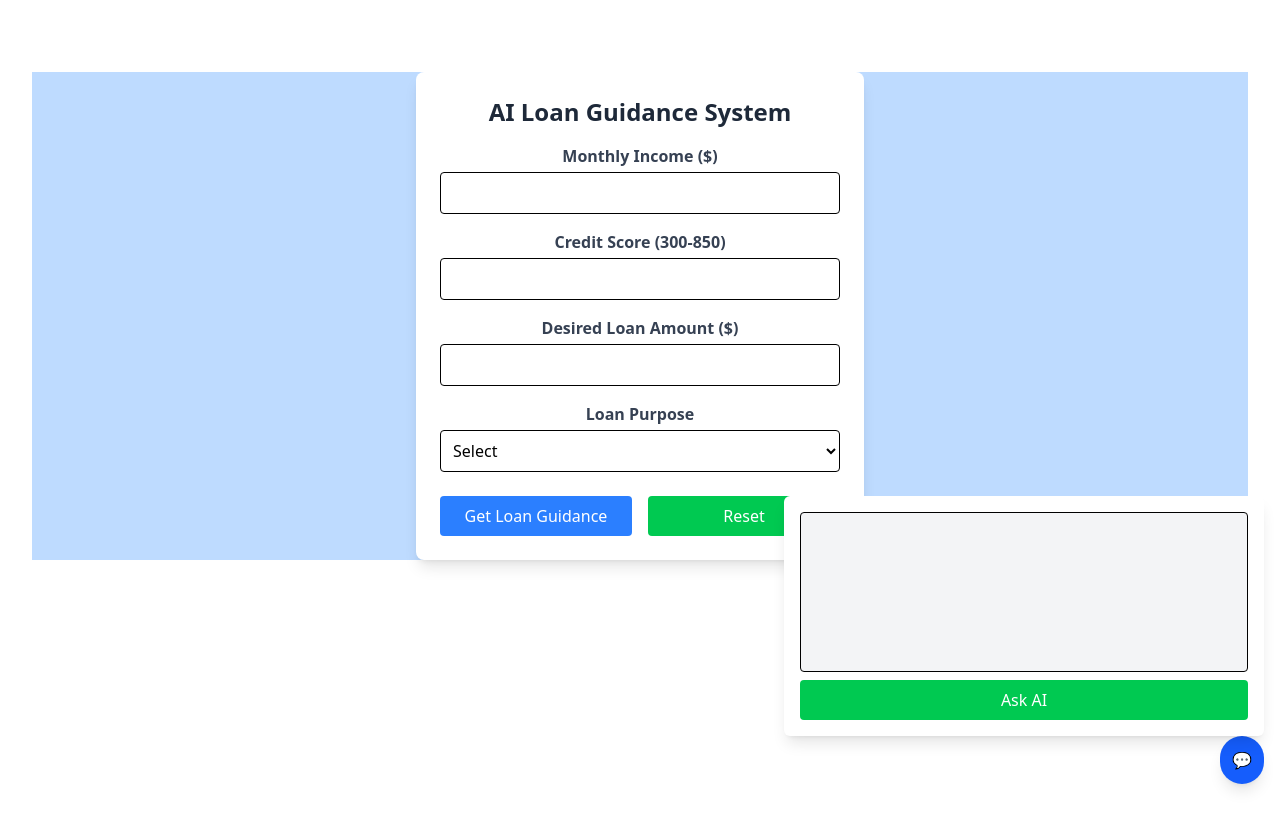
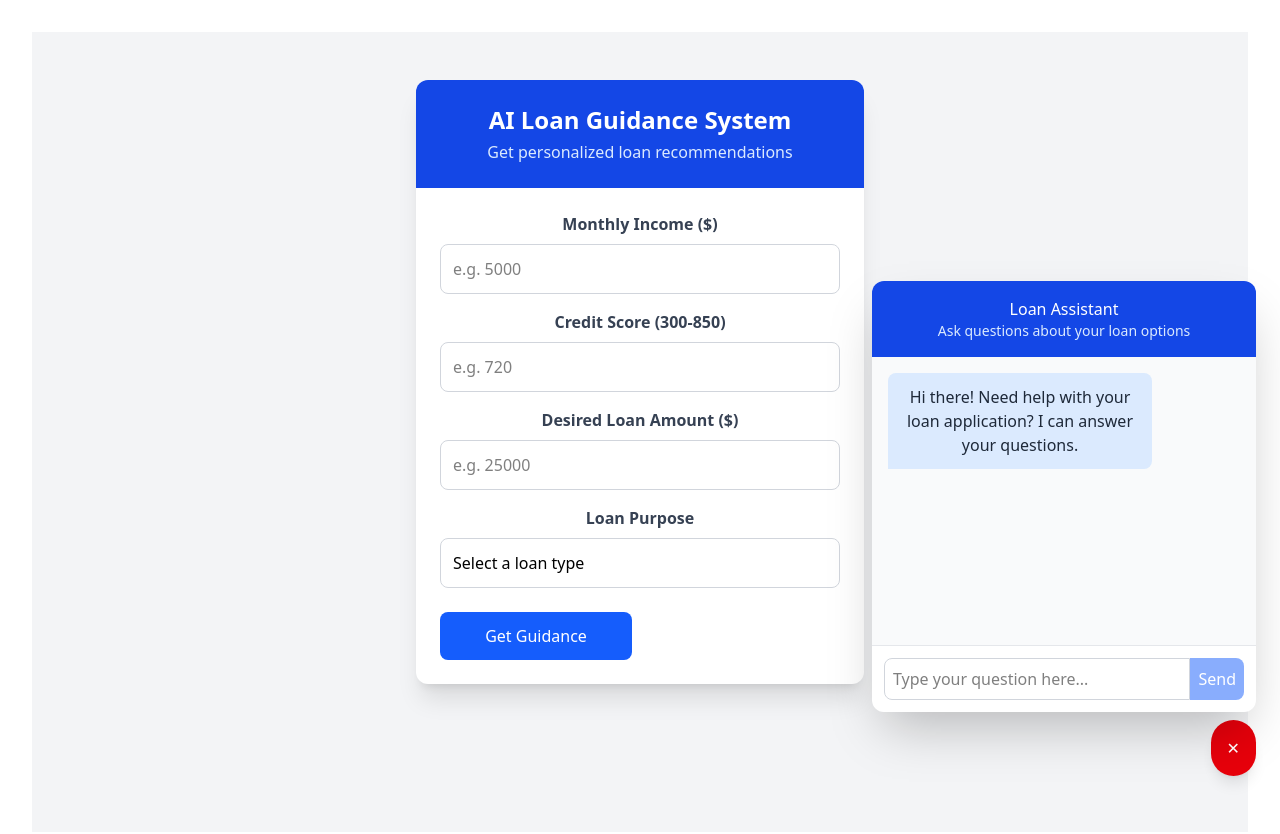
Before and after one commit to chetankumar-rs/LUMEN-AI, a React (Vite) app in the folder frontend/loan-app/: page /LoanGuidance in a window 1280 px wide. Both pictures are taken after a click on the button "Open chat". Shown: the top 834 px of the page. Before the commit the page ends 800 px from the top, so only its background shows below. Built offline with nearby package versions, Linux system fonts and the light colour scheme.

Commit message:
Updated the LoanGuidance page

```diff
--- a/frontend/loan-app/src/components/features/LoanGuidance.jsx
+++ b/frontend/loan-app/src/components/features/LoanGuidance.jsx
@@ -2,17 +2,31 @@ import React, { useState } from 'react';
 import { GoogleGenerativeAI } from '@google/generative-ai';
 
 const InputField = ({ label, name, value, onChange, ...rest }) => (
-    <div>
-        <label className="block text-gray-700 font-semibold mb-1">{label}</label>
-        <input type="number" name={name} value={value} onChange={onChange} className="w-full p-2 border rounded" {...rest} />
+    <div className="mb-4">
+        <label htmlFor={name} className="block text-gray-700 font-semibold mb-2">{label}</label>
+        <input
+            id={name}
+            type="number"
+            name={name}
+            value={value}
+            onChange={onChange}
+            className="w-full p-3 border border-gray-300 rounded-lg focus:ring-2 focus:ring-blue-500 focus:border-blue-500 transition-all"
+            {...rest}
+        />
     </div>
 );
 
 const SelectField = ({ label, name, value, onChange }) => (
-    <div>
-        <label className="block text-gray-700 font-semibold mb-1">{label}</label>
-        <select name={name} value={value} onChange={onChange} className="w-full p-2 border rounded">
-            <option value="">Select</option>
+    <div className="mb-4">
+        <label htmlFor={name} className="block text-gray-700 font-semibold mb-2">{label}</label>
+        <select
+            id={name}
+            name={name}
+            value={value}
+            onChange={onChange}
+            className="w-full p-3 border border-gray-300 rounded-lg focus:ring-2 focus:ring-blue-500 focus:border-blue-500 transition-all appearance-none bg-white"
+        >
+            <option value="">Select a loan type</option>
             <option value="Home Loan">Home Loan</option>
             <option value="Car Loan">Car Loan</option>
             <option value="Personal Loan">Personal Loan</option>
@@ -20,39 +34,36 @@ const SelectField = ({ label, name, value, onChange }) => (
     </div>
 );
 
-const Button = ({ onClick, text, color }) => (
-    <button onClick={onClick} className={`bg-${color}-500 text-white p-2 rounded w-full`}>{text}</button>
+const Button = ({ onClick, text, color, disabled = false }) => (
+    <button
+        onClick={onClick}
+        disabled={disabled}
+        className={`bg-${color}-600 hover:bg-${color}-700 text-white py-3 px-6 rounded-lg font-medium transition-colors w-full flex items-center justify-center ${disabled ? 'opacity-50 cursor-not-allowed' : ''}`}
+    >
+        {text}
+    </button>
 );
 
-const AlertBox = ({ message }) => (
-    <div className="mt-4 p-3 bg-gray-100 border-l-4 border-gray-600 text-gray-800 rounded">
-        {message}
-    </div>
-);
+const AIResponseBox = ({ response, loading }) => {
+    if (loading) {
+        return (
+            <div className="mt-6 p-5 bg-gray-50 border border-gray-200 rounded-lg animate-pulse">
+                <div className="h-4 bg-gray-200 rounded w-3/4 mb-3"></div>
+                <div className="h-4 bg-gray-200 rounded w-1/2 mb-3"></div>
+                <div className="h-4 bg-gray-200 rounded w-5/6"></div>
+            </div>
+        );
+    }
 
-// 🔹 AI Response Formatting Component
-const AIResponseBox = ({ response }) => {
     if (!response) return null;
 
-    const formattedResponse = response.split("**").map((item, index, arr) => {
-        if (index % 2 === 1) {
-            return (
-                <li key={index}>
-                    <strong>{item}:</strong> {arr[index + 1]}
-                </li>
-            );
-        }
-        return null;
-    }).filter(Boolean);
-
     return (
-        <div className="mt-4 p-3 bg-gray-100 border-l-4 border-gray-600 text-gray-800 rounded">
-            <ul className="list-disc pl-4">{formattedResponse}</ul>
+        <div className="mt-6 p-5 bg-blue-50 border-l-4 border-blue-500 rounded-lg shadow-sm">
+            <h3 className="text-lg font-semibold text-blue-800 mb-3">Loan Analysis Results</h3>
+            <p className="text-gray-700 whitespace-pre-line">{response}</p>
         </div>
     );
 };
-
-
 
 
 const LoanGuidance = () => {
@@ -62,8 +73,7 @@ const LoanGuidance = () => {
         loanAmount: '',
         loanPurpose: ''
     });
-    const [messages, setMessages] = useState([]);
-    const[loading,setLoading]=useState(true);
+    const [loading, setLoading] = useState(false);
     const [recommendation, setRecommendation] = useState('');
     const [error, setError] = useState('');
 
@@ -73,6 +83,8 @@ const LoanGuidance = () => {
             ...prev,
             [name]: value
         }));
+        // Clear error when user starts typing
+        if (error) setError('');
     };
 
     const resetForm = () => {
@@ -81,7 +93,23 @@ const LoanGuidance = () => {
         setError('');
     };
 
+    const validateForm = () => {
+        if (!userInput.income || !userInput.creditScore || !userInput.loanAmount || !userInput.loanPurpose) {
+            setError('Please fill in all fields to get loan guidance');
+            return false;
+        }
+
+        if (userInput.creditScore < 300 || userInput.creditScore > 850) {
+            setError('Credit score must be between 300 and 850');
+            return false;
+        }
+
+        return true;
+    };
+
     const generateAIResponse = async () => {
+        if (!validateForm()) return;
+
         setLoading(true);
         const API_KEY = "AIzaSyCa9EL6KJcV1LK7RA6hRKdnvGSt_CxK-Mo";
         const genAI = new GoogleGenerativeAI(API_KEY);
@@ -91,94 +119,204 @@ const LoanGuidance = () => {
             const result = await model.generateContent([`Loan details: ${JSON.stringify(userInput)}`]);
 
             const responseText = result?.response?.text() || "AI did not return a response.";
-            console.log(responseText);
-
-            // 🔹 Format AI Response into Points
-            const formattedResponse = responseText.split("**").map((item, index, arr) => {
-                if (index % 2 === 1) {
-                    return `<strong>${item}:</strong> ${arr[index + 1]}`;
-                }
-                return null;
-            }).filter(Boolean).join("<br/>");
-
-            setMessages(prev => [...prev, { role: 'assistant', content: formattedResponse }]);
-            setRecommendation(responseText);  // Store in LoanGuidance
+            setRecommendation(responseText);
         } catch (error) {
             console.error('AI Error:', error);
-            setMessages(prev => [...prev, { role: 'assistant', content: "⚠️ Error fetching AI response. Please check your API key and network connection." }]);
-        }
-        setLoading(false);
-    };
-
-
-
-    return (
-        <div>
-            <div className="max-w-md mx-auto mt-10 p-6 bg-white shadow-lg rounded-lg">
-                <h2 className="text-2xl font-bold text-center text-gray-800 mb-4">AI Loan Guidance System</h2>
-                {error && <p className="text-red-600 font-semibold text-center">{error}</p>}
-                <div className="space-y-4">
-                    <InputField label="Monthly Income ($)" name="income" value={userInput.income} onChange={handleInputChange} min="0" />
-                    <InputField label="Credit Score (300-850)" name="creditScore" value={userInput.creditScore} onChange={handleInputChange} min="300" max="850" />
-                    <InputField label="Desired Loan Amount ($)" name="loanAmount" value={userInput.loanAmount} onChange={handleInputChange} min="0" />
-                    <SelectField label="Loan Purpose" name="loanPurpose" value={userInput.loanPurpose} onChange={handleInputChange} />
-                </div>
-                <div className="flex justify-between gap-4 mt-6">
-                    <Button onClick={generateAIResponse} text="Get Loan Guidance" color="blue" />
-                    <Button onClick={resetForm} text="Reset" color="green" />
-                </div>
-                <AIResponseBox response={recommendation} />
-            </div>
-            <ChatBot userInput={userInput} setRecommendation={setRecommendation} />
-        </div>
-    );
-};
-
-const ChatBot = ({ userInput, setRecommendation }) => {
-    const [isOpen, setIsOpen] = useState(false);
-    const [messages, setMessages] = useState([]);
-    const [loading, setLoading] = useState(false);
-
-    const API_KEY = "AIzaSyCa9EL6KJcV1LK7RA6hRKdnvGSt_CxK-Mo";
-    const genAI = new GoogleGenerativeAI(API_KEY);
-
-    const generateAIResponse = async () => {
-        setLoading(true);
-        try {
-            const model = genAI.getGenerativeModel({ model: 'gemini-1.5-flash' });
-            const result = await model.generateContent([`Loan details: ${JSON.stringify(userInput)}`]);
-
-            const responseText = result?.response?.text() || "AI did not return a response.";
-            console.log(responseText);
-
-            // 🔹 Format AI Response into Points
-            const formattedResponse = responseText.split("**").map((item, index, arr) => {
-                if (index % 2 === 1) {
-                    return `<strong>${item}:</strong> ${arr[index + 1]}`;
-                }
-                return null;
-            }).filter(Boolean).join("<br/>");
-
-            setMessages(prev => [...prev, { role: 'assistant', content: formattedResponse }]);
-            setRecommendation(responseText);  // Store in LoanGuidance
-        } catch (error) {
-            console.error('AI Error:', error);
-            setMessages(prev => [...prev, { role: 'assistant', content: "⚠️ Error fetching AI response. Please check your API key and network connection." }]);
+            setError('Unable to get AI guidance at this time. Please try again later.');
         }
         setLoading(false);
     };
 
     return (
-        <div className="fixed bottom-4 right-4 z-50">
-            <button onClick={() => setIsOpen(!isOpen)} className="bg-blue-600 p-3 rounded-full shadow-lg hover:bg-blue-700">💬</button>
+        <div className="min-h-screen bg-gray-100 py-12 px-4 sm:px-6 lg:px-8 flex flex-col items-center">
+            <div className="max-w-md w-full bg-white shadow-xl rounded-xl overflow-hidden">
+                <div className="bg-blue-700 p-6">
+                    <h2 className="text-2xl font-bold text-white text-center">AI Loan Guidance System</h2>
+                    <p className="text-blue-100 text-center mt-1">Get personalized loan recommendations</p>
+                </div>
+
+                <div className="p-6">
+                    {error && (
+                        <div className="mb-4 p-3 bg-red-50 border-l-4 border-red-500 text-red-700 rounded">
+                            <p className="font-medium">⚠️ {error}</p>
+                        </div>
+                    )}
+
+                    <InputField
+                        label="Monthly Income ($)"
+                        name="income"
+                        value={userInput.income}
+                        onChange={handleInputChange}
+                        min="0"
+                        placeholder="e.g. 5000"
+                    />
+
+                    <InputField
+                        label="Credit Score (300-850)"
+                        name="creditScore"
+                        value={userInput.creditScore}
+                        onChange={handleInputChange}
+                        min="300"
+                        max="850"
+                        placeholder="e.g. 720"
+                    />
+
+                    <InputField
+                        label="Desired Loan Amount ($)"
+                        name="loanAmount"
+                        value={userInput.loanAmount}
+                        onChange={handleInputChange}
+                        min="0"
+                        placeholder="e.g. 25000"
+                    />
+
+                    <SelectField
+                        label="Loan Purpose"
+                        name="loanPurpose"
+                        value={userInput.loanPurpose}
+                        onChange={handleInputChange}
+                    />
+
+                    <div className="grid grid-cols-2 gap-4 mt-6">
+                        <Button
+                            onClick={generateAIResponse}
+                            text={loading ? "Processing..." : "Get Guidance"}
+                            color="blue"
+                            disabled={loading}
+                        />
+                        <Button
+                            onClick={resetForm}
+                            text="Reset Form"
+                            color="gray"
+                            disabled={loading}
+                        />
+                    </div>
+
+                    <AIResponseBox response={recommendation} loading={loading} />
+                </div>
+            </div>
+
+            <ChatBotWidget userInput={userInput} setRecommendation={setRecommendation} />
+        </div>
+    );
+};
+
+const ChatBotWidget = ({ userInput, setRecommendation }) => {
+    const [isOpen, setIsOpen] = useState(false);
+    const [messages, setMessages] = useState([
+        { role: 'assistant', content: 'Hi there! Need help with your loan application? I can answer your questions.' }
+    ]);
+    const [loading, setLoading] = useState(false);
+    const [userMessage, setUserMessage] = useState('');
+    const messagesEndRef = React.useRef(null);
+
+    const API_KEY = "AIzaSyCa9EL6KJcV1LK7RA6hRKdnvGSt_CxK-Mo";
+    const genAI = new GoogleGenerativeAI(API_KEY);
+
+    React.useEffect(() => {
+        if (messagesEndRef.current) {
+            messagesEndRef.current.scrollIntoView({ behavior: 'smooth' });
+        }
+    }, [messages]);
+
+    const sendMessage = async () => {
+        if (!userMessage.trim()) return;
+
+        // Add user message to chat
+        setMessages(prev => [...prev, { role: 'user', content: userMessage }]);
+        const sentMessage = userMessage;
+        setUserMessage('');
+        setLoading(true);
+
+        try {
+            const model = genAI.getGenerativeModel({ model: 'gemini-1.5-flash' });
+            // Include both the user's question and their loan details for context
+            const result = await model.generateContent([
+                `User question: ${sentMessage}`,
+                `User loan details: ${JSON.stringify(userInput)}`
+            ]);
+
+            const responseText = result?.response?.text() || "I'm sorry, I couldn't generate a response. Please try again.";
+
+            setMessages(prev => [...prev, { role: 'assistant', content: responseText }]);
+
+            // Update the main recommendation if this is a guidance request
+            if (sentMessage.toLowerCase().includes('recommend') ||
+                sentMessage.toLowerCase().includes('guidance') ||
+                sentMessage.toLowerCase().includes('advice')) {
+                setRecommendation(responseText);
+            }
+        } catch (error) {
+            console.error('AI Error:', error);
+            setMessages(prev => [...prev, {
+                role: 'assistant',
+                content: "I'm having trouble connecting right now. Please try again in a moment."
+            }]);
+        }
+
+        setLoading(false);
+    };
+
+    return (
+        <div className="fixed bottom-6 right-6 z-50">
+            {/* Chat toggle button */}
+            <button
+                onClick={() => setIsOpen(!isOpen)}
+                className={`${isOpen ? 'bg-red-600 hover:bg-red-700' : 'bg-blue-600 hover:bg-blue-700'} p-4 rounded-full shadow-lg transition-colors flex items-center justify-center text-white`}
+                aria-label={isOpen ? "Close chat" : "Open chat"}
+            >
+                {isOpen ? '✕' : '💬'}
+            </button>
+
             {isOpen && (
-                <div className="bg-white p-4 shadow-lg rounded-md w-120 absolute bottom-12 right-0">
-                    <div className="h-40 overflow-y-auto border p-2 rounded bg-gray-100">
+                <div className="bg-white rounded-xl shadow-2xl w-80 sm:w-96 absolute bottom-16 right-0 overflow-hidden flex flex-col">
+                    {/* Chat header */}
+                    <div className="bg-blue-700 p-4 text-white">
+                        <h3 className="font-medium">Loan Assistant</h3>
+                        <p className="text-sm text-blue-100">Ask questions about your loan options</p>
+                    </div>
+
+                    {/* Messages area */}
+                    <div className="h-72 overflow-y-auto p-4 flex flex-col space-y-3 bg-gray-50">
                         {messages.map((msg, index) => (
-                            <p key={index} className={`p-2 rounded ${msg.role === 'assistant' ? 'bg-blue-200' : 'bg-gray-200'}`} dangerouslySetInnerHTML={{ __html: msg.content }}></p>
+                            <div
+                                key={index}
+                                className={`p-3 rounded-lg max-w-3/4 ${msg.role === 'assistant'
+                                    ? 'bg-blue-100 text-gray-800 self-start rounded-bl-none'
+                                    : 'bg-blue-600 text-white self-end rounded-br-none'}`}
+                            >
+                                {msg.content}
+                            </div>
                         ))}
+                        <div ref={messagesEndRef} />
+
+                        {loading && (
+                            <div className="bg-blue-100 text-gray-800 p-3 rounded-lg self-start rounded-bl-none flex items-center space-x-2">
+                                <div className="w-2 h-2 bg-blue-500 rounded-full animate-bounce"></div>
+                                <div className="w-2 h-2 bg-blue-500 rounded-full animate-bounce" style={{animationDelay: '0.2s'}}></div>
+                                <div className="w-2 h-2 bg-blue-500 rounded-full animate-bounce" style={{animationDelay: '0.4s'}}></div>
+                            </div>
+                        )}
                     </div>
-                    <button onClick={generateAIResponse} className="bg-green-500 text-white p-2 rounded mt-2 w-full disabled:opacity-50" disabled={loading}>{loading ? "Fetching..." : "Ask AI"}</button>
+
+                    {/* Input area */}
+                    <div className="p-3 border-t border-gray-200 flex">
+                        <input
+                            type="text"
+                            value={userMessage}
+                            onChange={(e) => setUserMessage(e.target.value)}
+                            onKeyPress={(e) => e.key === 'Enter' && sendMessage()}
+                            placeholder="Type your question here..."
+                            className="flex-1 p-2 border border-gray-300 rounded-l-lg focus:outline-none focus:ring-2 focus:ring-blue-500"
+                        />
+                        <button
+                            onClick={sendMessage}
+                            disabled={loading || !userMessage.trim()}
+                            className="bg-blue-600 hover:bg-blue-700 text-white p-2 rounded-r-lg disabled:opacity-50"
+                        >
+                            Send
+                        </button>
+                    </div>
                 </div>
             )}
         </div>
```
